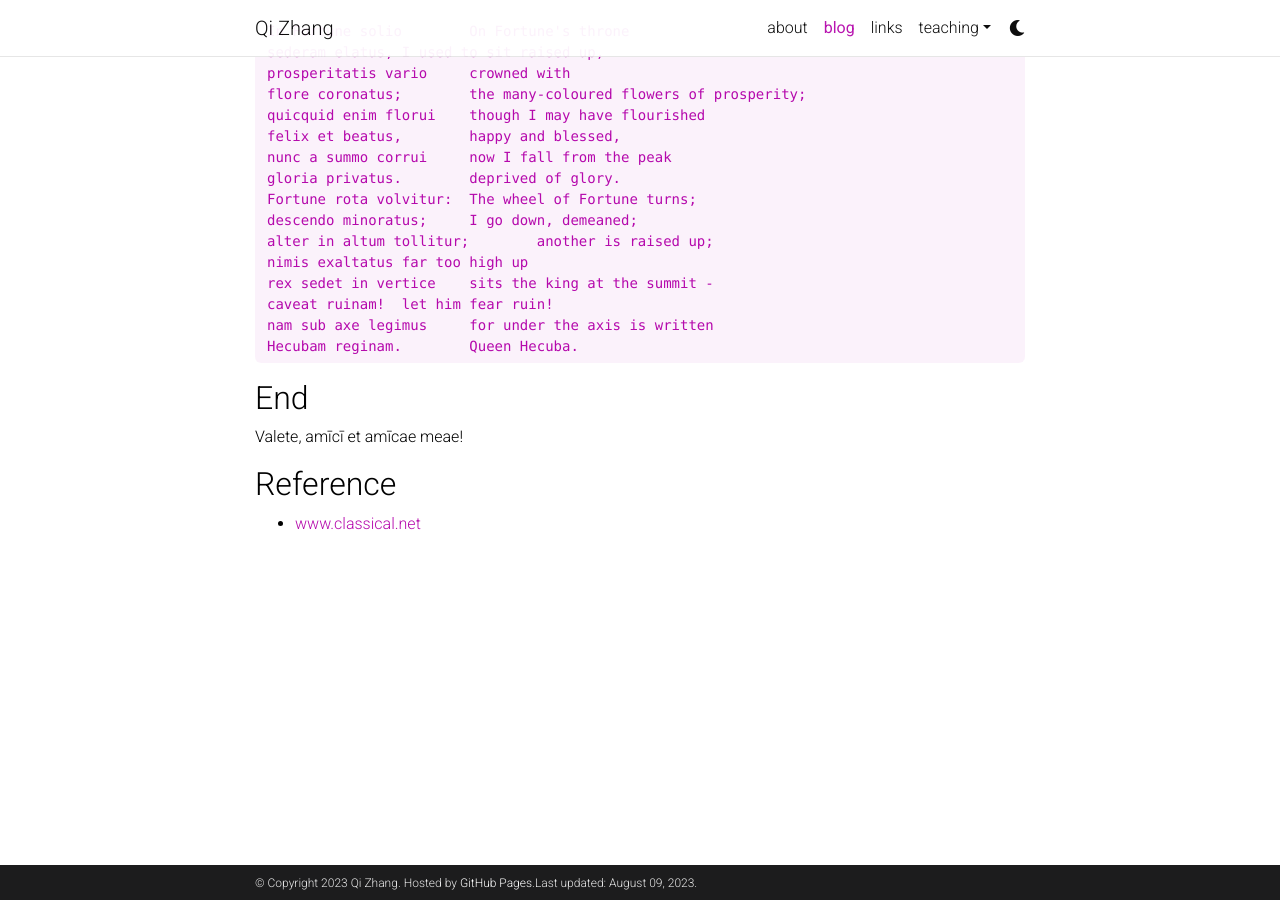
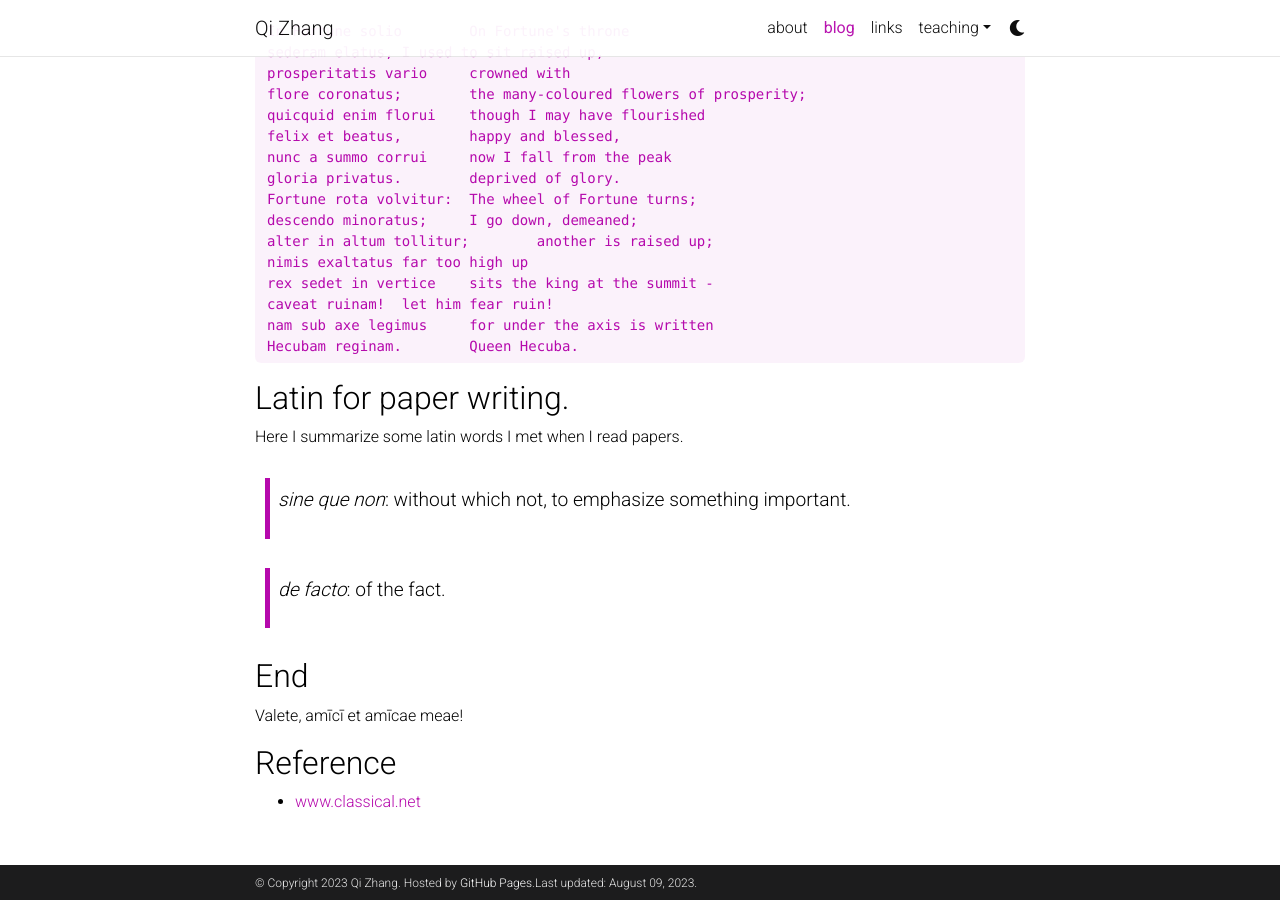
Before and after one commit to Vermillion-de/Vermillion-de.github.io, a Jekyll site: the page built from _posts/2023-03-04-Latin.md, in a window 1280 px wide and 900 px high, scrolled down 973 px. Built offline with Jekyll 4.4.1, drawn with Linux system fonts in a browser that asks for light colours; comment, search, counter and statistics services are not loaded; a style sheet for code colours, icons or effects is not loaded.

Commit message:
Post courses

````diff
--- a/_posts/2023-03-04-Latin.md
+++ b/_posts/2023-03-04-Latin.md
@@ -50,6 +50,15 @@ nam sub axe legimus	for under the axis is written
 Hecubam reginam.	Queen Hecuba.
 ```
 
+## Latin for paper writing.
+
+Here I summarize some latin words I met when I read papers.
+
+> *sine que non*: without which not, to emphasize something important.
+
+> *de facto*: of the fact.
+
+
 ## End
 Valete, amīcī et amīcae meae!
 
````
Also changed, not shown: _posts/2023-08-01-finte-element.md (added, +16 -0 lines), _posts/2023-08-01-graph-theory.md (added, +24 -0 lines).
